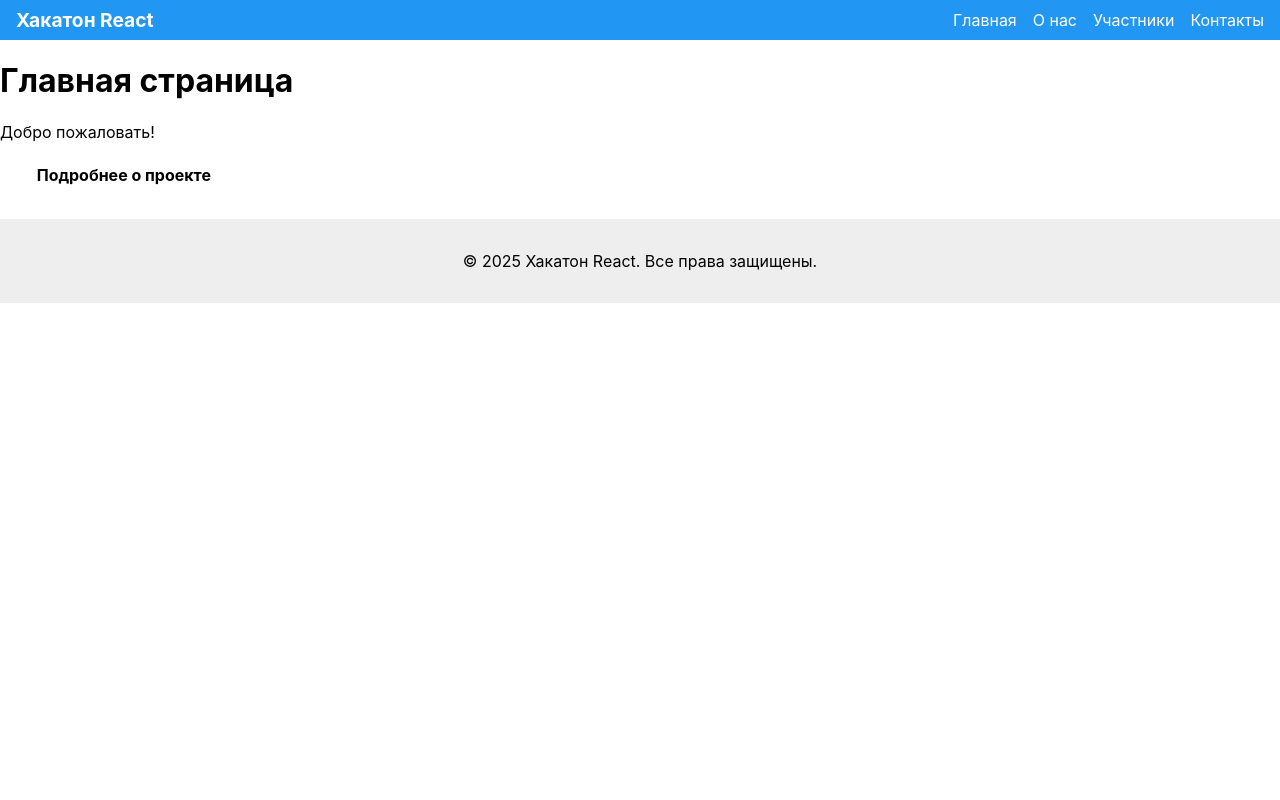
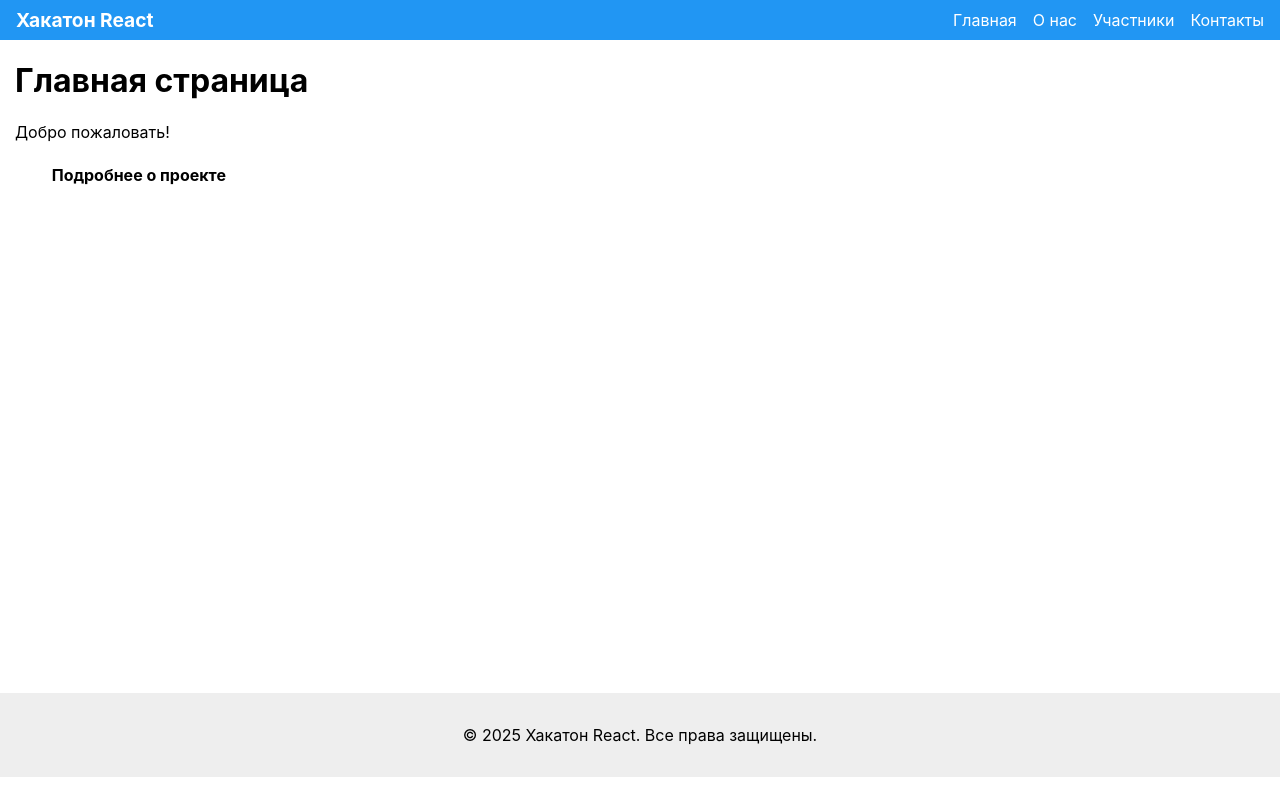
Before and after one commit to s1vo/hakaton-react, a React (Create React App) app: page / in a window 1280 px wide. Built offline with nearby package versions, Linux system fonts and the light colour scheme; the HTML template or start-up script is replaced by a standard one; a web font is replaced by a local one.

Commit message:
Доработал Layout

```diff
--- a/src/App.js
+++ b/src/App.js
@@ -1,14 +1,16 @@
-import AppRouter from './router/app-router';
-import { Footer, Navbar } from './shared/layout'
+import AppRouter from "./router/app-router";
+import { Body, Footer, Navbar } from "./shared/layout";
 
 const App = () => {
   return (
-      <div className="App">
-          <Navbar/>
-          <AppRouter/>
-          <Footer/>
-      </div>
+    <div className="App">
+      <Navbar />
+      <Body>
+        <AppRouter />
+      </Body>
+      <Footer />
+    </div>
   );
-}
+};
 
 export default App;
--- /dev/null
+++ b/src/shared/layout/body/body.js
@@ -0,0 +1,6 @@
+import React from "react";
+import styles from "./body.module.scss";
+
+export const Body = ({ children }) => {
+  return <div className={styles.bodyContainer}>{children}</div>;
+};
--- /dev/null
+++ b/src/shared/layout/body/body.module.scss
@@ -0,0 +1,5 @@
+.bodyContainer {
+  margin: auto;
+  height: 75vh;
+  padding: 0 15px;
+}
--- a/src/shared/layout/index.js
+++ b/src/shared/layout/index.js
@@ -1,2 +1,3 @@
-export * from './footer/footer'
-export * from './navbar/navbar'
+export * from "./footer/footer";
+export * from "./navbar/navbar";
+export * from "./body/body";
```
Also changed, not shown: package.json (+3 -4 lines), 1 other file (tests, documents, lock files or other folders).
